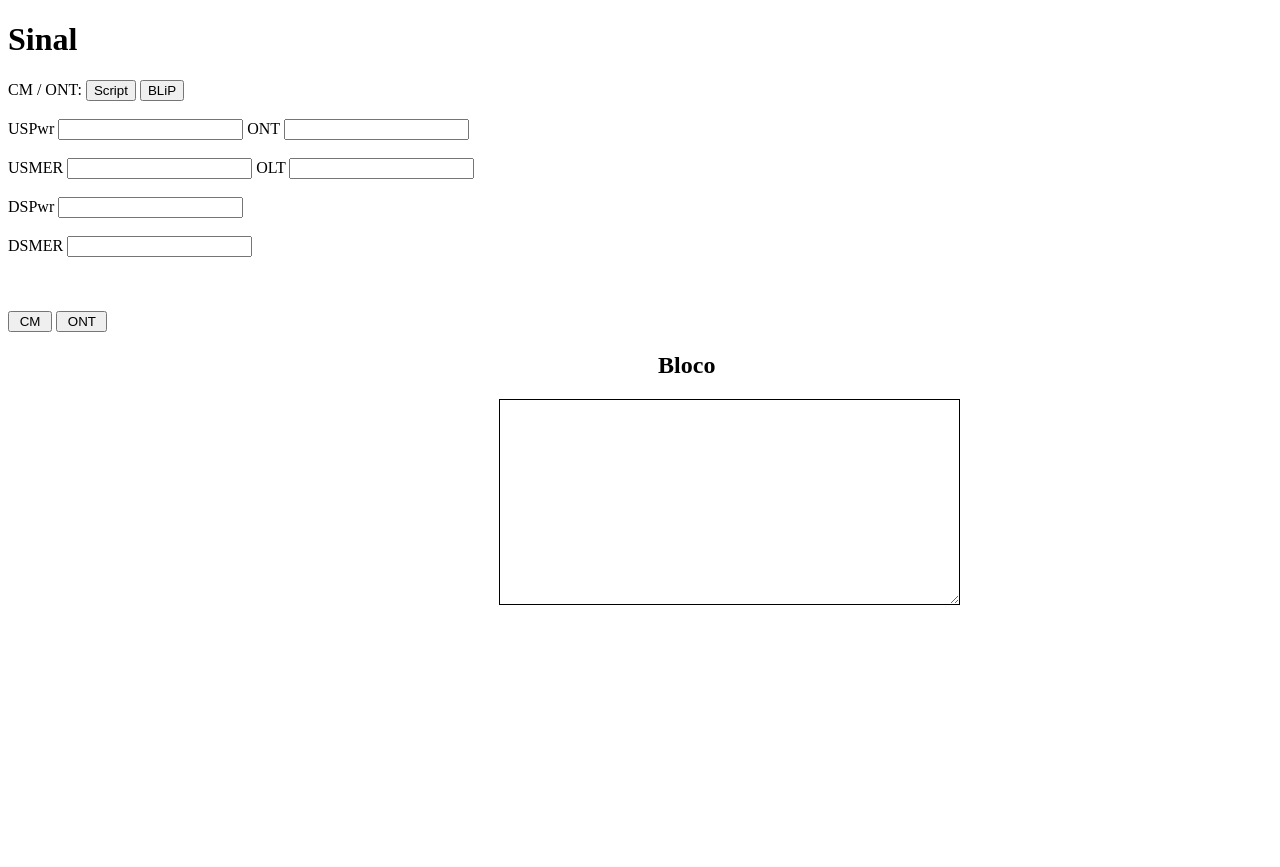
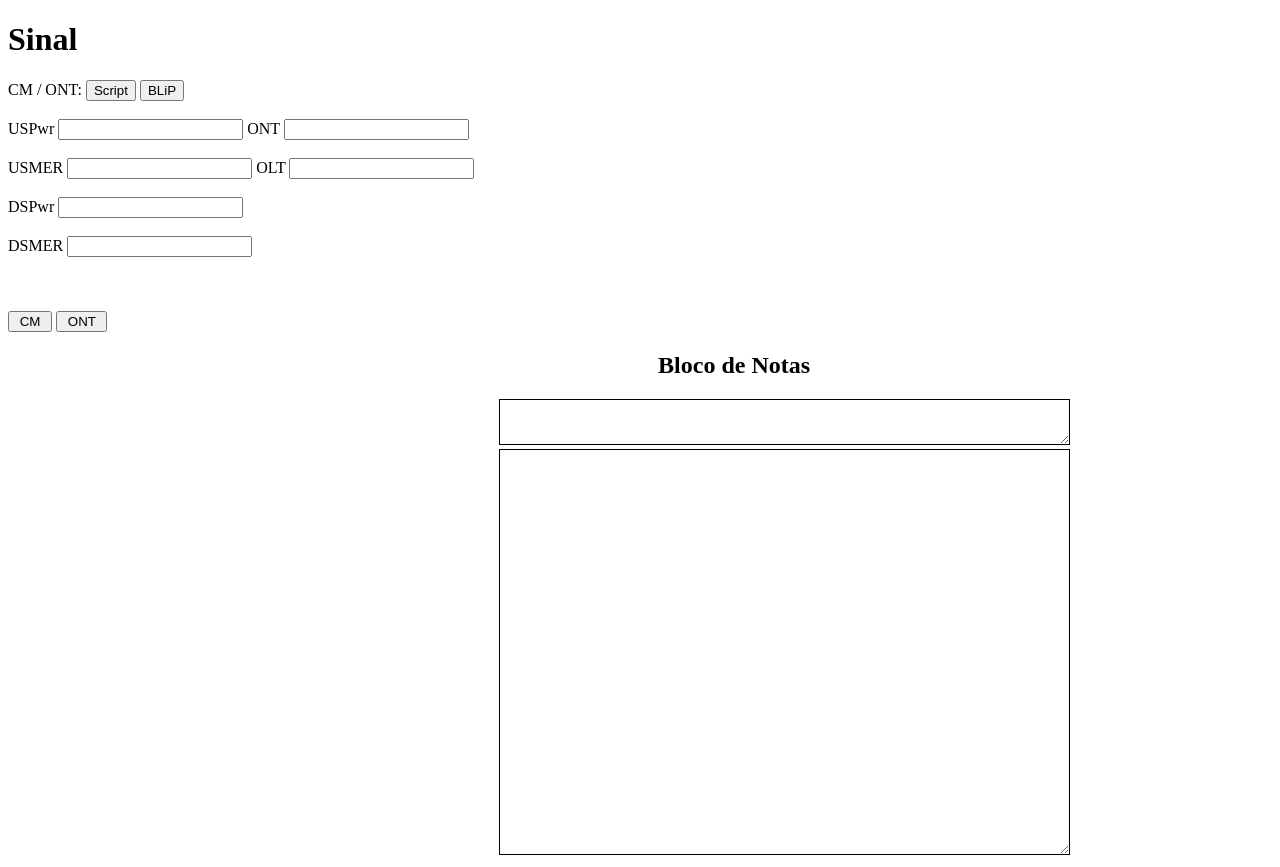
Before and after one commit to edgarbcc/projeto, a plain HTML site: page sinal.html in a window 1280 px wide. Before the commit the page ends 800 px from the top, so only its background shows below. Drawn offline with Linux system fonts and the light colour scheme.

Commit message:
Update sinal.html

```diff
--- a/sinal.html
+++ b/sinal.html
@@ -27,8 +27,14 @@
 
              </div>
 
-            <h1 id="h1"> Bloco </h1>
-         <textarea  name="ed" id="ed" cols="40" rows="10" ></textarea>
+
+            <h1 id="h1"> Bloco de Notas </h1>
+         <textarea  name="ed" id="ed" cols="50" rows="0" > </textarea>   <textarea name="" id="" cols="50" rows="20"></textarea>
+
+
+
+
+
 
 
 
```
